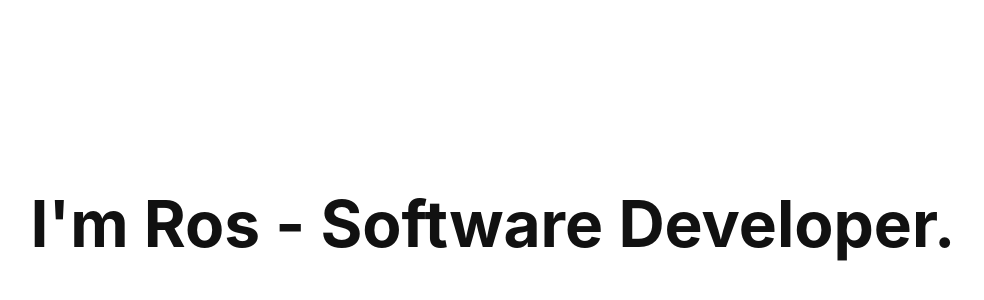
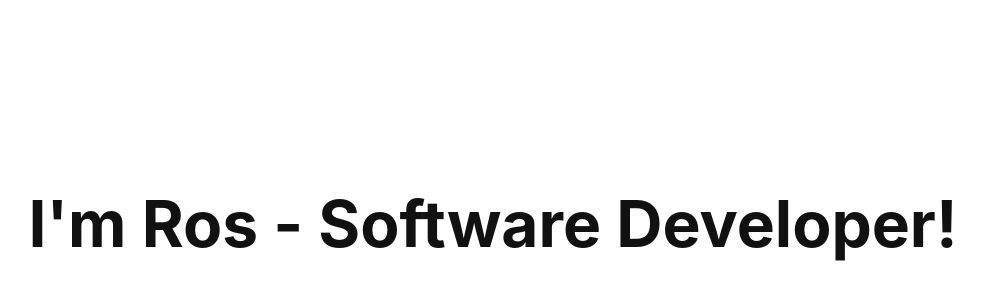
Before and after one commit to avgust13/pavloff-dev, a Next.js app: page / in a window 1280 px wide. Shown: the part 176-476 px from the top of the page, without its empty margins (147-1131 px from the left). Built offline with nearby package versions, Linux system fonts and the light colour scheme.

Commit message:
test auto deployment

```diff
--- a/pages/index.tsx
+++ b/pages/index.tsx
@@ -18,7 +18,7 @@ export default function Home() {
       </Head>
       <Main>
         <Title>
-          I'm Ros - Software Developer.
+          I'm Ros - Software Developer!
         </Title>
 
         {/* <Description>
```
